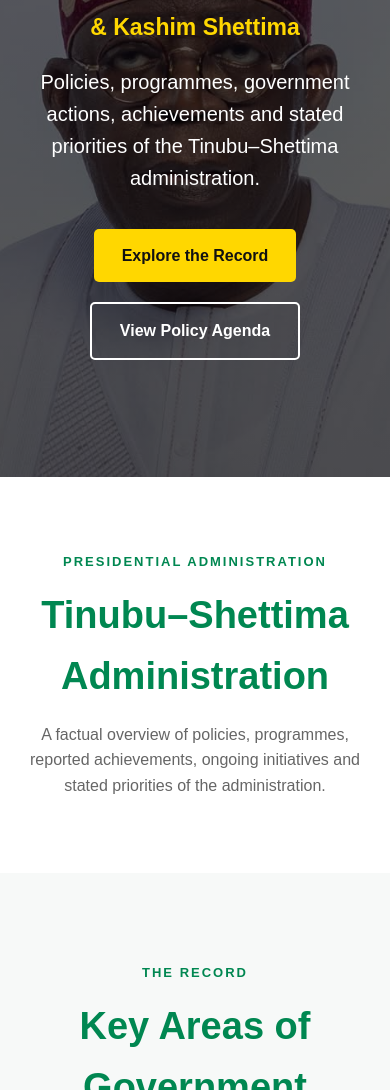
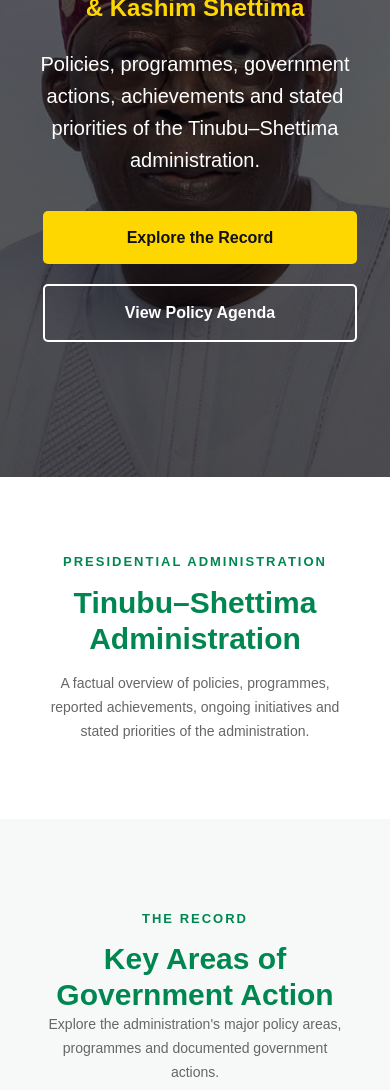
Before and after one commit to UMisau1/tinubu-shetima2027, a plain HTML site: page index.html in a window 390 px wide. Shown: the part 291-1381 px from the top of the page. Drawn offline with Linux system fonts and the light colour scheme.

Commit message:
Update index.html

```diff
--- a/index.html
+++ b/index.html
@@ -1346,7 +1346,71 @@ section {
   }
 
 }
-
+/* =========================================
+   FINAL MOBILE IMPROVEMENTS
+========================================= */
+
+@media (max-width: 600px) {
+
+  .container {
+    width: 100%;
+    padding-left: 18px;
+    padding-right: 18px;
+  }
+
+  .section-title h2 {
+    font-size: 30px;
+    line-height: 1.2;
+  }
+
+  .section-title p {
+    font-size: 14px;
+    line-height: 1.7;
+  }
+
+  .record-card {
+    padding: 24px;
+  }
+
+  .record-card h3 {
+    font-size: 21px;
+  }
+
+  .agenda-content p,
+  .timeline-content p,
+  .source-card p {
+    font-size: 14px;
+  }
+
+  .source-card {
+    padding: 24px;
+  }
+
+  .hero-content {
+    padding-left: 18px;
+    padding-right: 18px;
+  }
+
+  .hero-content h1 {
+    font-size: 38px;
+    line-height: 1.1;
+  }
+
+  .hero-content h2 {
+    font-size: 24px;
+  }
+
+  .hero-buttons {
+    flex-direction: column;
+    align-items: stretch;
+  }
+
+  .hero-buttons a {
+    text-align: center;
+    width: 100%;
+  }
+
+}
   </style>
 </head>
 
```
